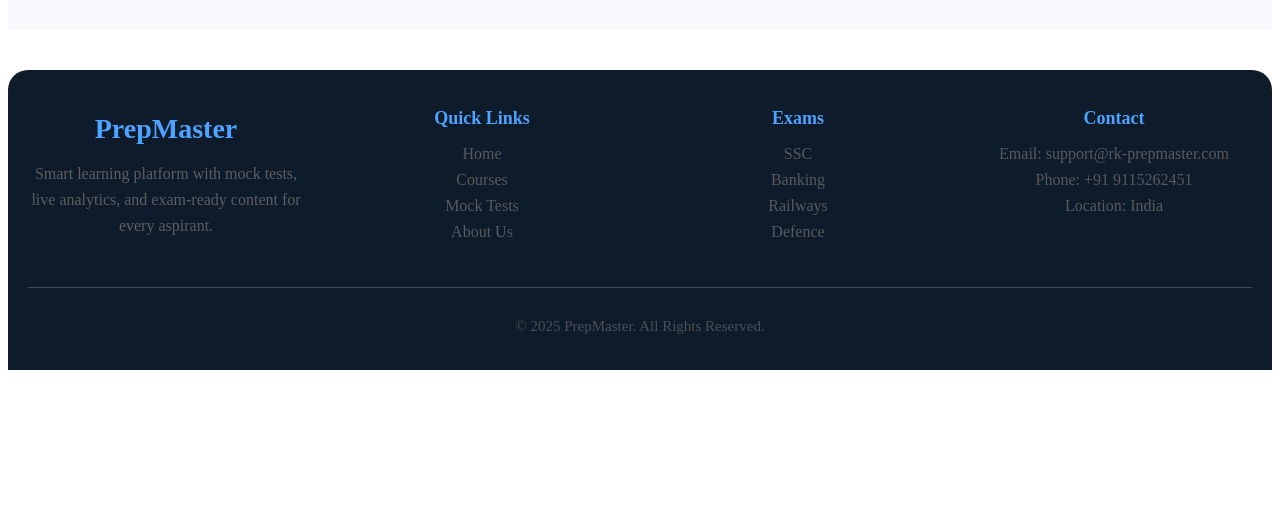
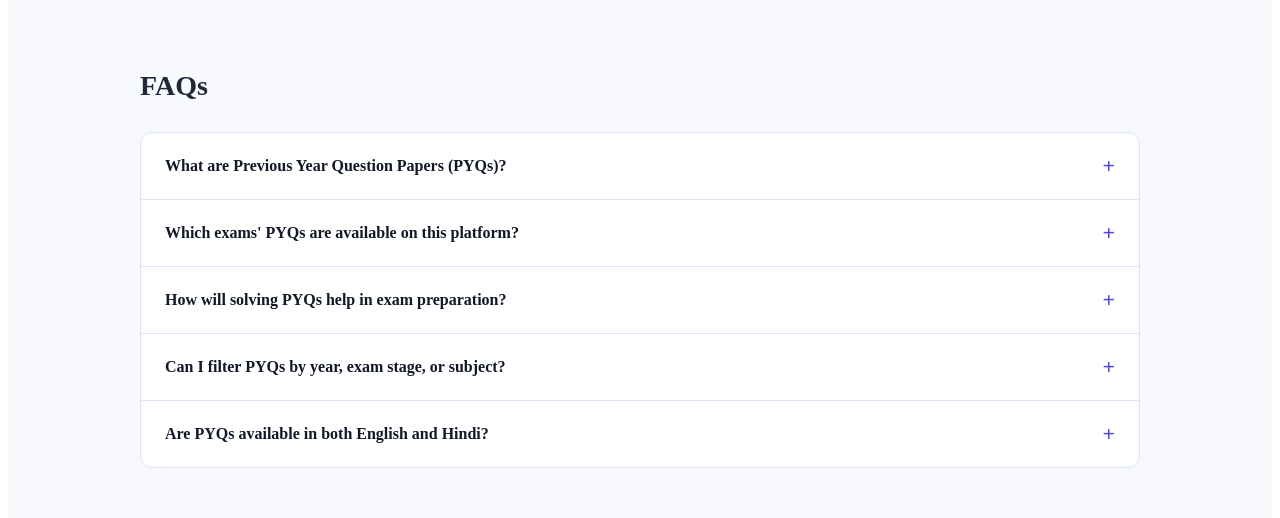
Before and after one commit to iwinsthegame/rk-edu-react, a React (Vite) app: page /pyppage in a window 1280 px wide. Shown: the part 693-1211 px from the top of the page. Before the commit the page ends 1071 px from the top, so only its background shows below. Built offline with nearby package versions, Linux system fonts and the light colour scheme; no server answers.

Commit message:
pyq FAQs added

```diff
--- a/src/pages/pyq/PYPPage.css
+++ b/src/pages/pyq/PYPPage.css
@@ -259,3 +259,81 @@
     position: relative;
     z-index: 1;
 }
+
+
+
+
+
+
+
+
+
+/* ================= FAQ SECTION ================= */
+
+.pyp-faq-section {
+    margin: 80px auto;
+    max-width: 1000px;
+    padding: 0 20px;
+}
+
+.faq-title {
+    font-size: 28px;
+    font-weight: 700;
+    margin-bottom: 30px;
+    color: #1f2937;
+}
+
+.faq-container {
+    border: 1px solid #dbe2ff;
+    border-radius: 12px;
+    overflow: hidden;
+    background: #ffffff;
+}
+
+.faq-item {
+    border-bottom: 1px solid #dbe2ff;
+}
+
+.faq-item:last-child {
+    border-bottom: none;
+}
+
+.faq-question {
+    display: flex;
+    justify-content: space-between;
+    align-items: center;
+    padding: 20px 24px;
+    font-size: 16px;
+    font-weight: 600;
+    cursor: pointer;
+    color: #111827;
+    transition: background 0.3s ease;
+}
+
+.faq-question:hover {
+    background: #f5f7ff;
+}
+
+.faq-icon {
+    font-size: 22px;
+    font-weight: 700;
+    color: #4f46e5;
+}
+
+.faq-answer {
+    padding: 0 24px 20px 24px;
+    font-size: 15px;
+    color: #4b5563;
+    line-height: 1.6;
+}
+
+/* Mobile Responsive */
+@media (max-width: 600px) {
+    .faq-title {
+        font-size: 22px;
+    }
+
+    .faq-question {
+        font-size: 15px;
+    }
+}
--- a/src/pages/pyq/PYPPage.jsx
+++ b/src/pages/pyq/PYPPage.jsx
@@ -27,6 +27,40 @@ export default function PYPPage() {
             }
         });
     }, []);
+
+
+    function FAQItem({ question, answer }) {
+        const [open, setOpen] = useState(false);
+
+        return (
+            <motion.div
+                className={`faq-item ${open ? "open" : ""}`}
+                initial={{ opacity: 0, y: 10 }}
+                whileInView={{ opacity: 1, y: 0 }}
+                viewport={{ once: true }}
+                transition={{ duration: 0.3 }}
+            >
+                <div className="faq-question" onClick={() => setOpen(!open)}>
+                    <span>{question}</span>
+                    <span className="faq-icon">{open ? "−" : "+"}</span>
+                </div>
+
+                {open && (
+                    <motion.div
+                        className="faq-answer"
+                        initial={{ height: 0, opacity: 0 }}
+                        animate={{ height: "auto", opacity: 1 }}
+                        transition={{ duration: 0.3 }}
+                    >
+                        {answer}
+                    </motion.div>
+                )}
+            </motion.div>
+        );
+    }
+
+
+
 
     return (
         <>
@@ -108,7 +142,44 @@ export default function PYPPage() {
                         </div>
                     </div>
                 </section>
+
+                {/* FAQs SECTION */}
+                {/* FAQs SECTION */}
+                <section className="pyp-faq-section">
+                    <h2 className="faq-title">FAQs</h2>
+
+                    <div className="faq-container">
+                        {[
+                            {
+                                q: "What are Previous Year Question Papers (PYQs)?",
+                                a: "PYQs are actual question papers asked in previous government exams. Practicing them helps you understand real exam patterns, difficulty level, and important topics.",
+                            },
+                            {
+                                q: "Which exams' PYQs are available on this platform?",
+                                a: "We provide PYQs for major government exams including SSC, Banking, Railways, Defence, UPSC, and various State-level exams. More exams are added regularly.",
+                            },
+                            {
+                                q: "How will solving PYQs help in exam preparation?",
+                                a: "Solving PYQs improves accuracy, boosts confidence, highlights frequently asked topics, and helps you manage time effectively in real exams.",
+                            },
+                            {
+                                q: "Can I filter PYQs by year, exam stage, or subject?",
+                                a: "Yes, you can easily filter PYQs by exam category, subcategory, exam stage (Prelims/Mains), and year for focused and smart preparation.",
+                            },
+                            {
+                                q: "Are PYQs available in both English and Hindi?",
+                                a: "Most PYQs are available in both English and Hindi. Language availability may vary depending on the exam and year.",
+                            },
+                        ].map((item, index) => (
+                            <FAQItem key={index} question={item.q} answer={item.a} />
+                        ))}
+                    </div>
+                </section>
+
+
+
             </div>
+
 
             <Footer />
         </>
--- a/src/styles/HomePage.css
+++ b/src/styles/HomePage.css
@@ -254,7 +254,8 @@
 }
 
 .stat-card {
-    background: #313a351d;
+    /* background: #313a351d; */
+    background: linear-gradient(135deg, #eef2ff, #ffffff);
     padding: 25px 30px;
     border-radius: 18px;
     text-align: center;
@@ -423,7 +424,7 @@
 
 .course-body p {
     font-size: 0.9rem;
-    color: #64748b;
+    color: #235498;
     margin-bottom: 14px;
 }
 
```
